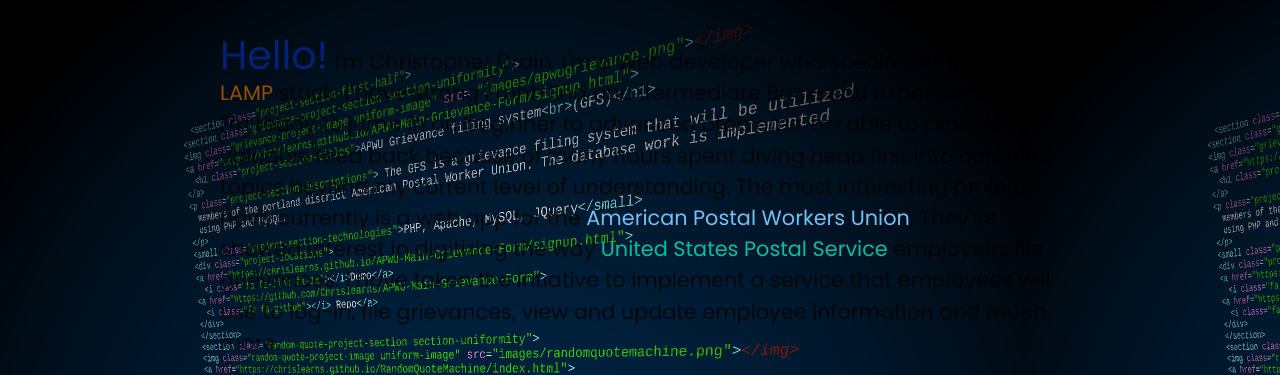
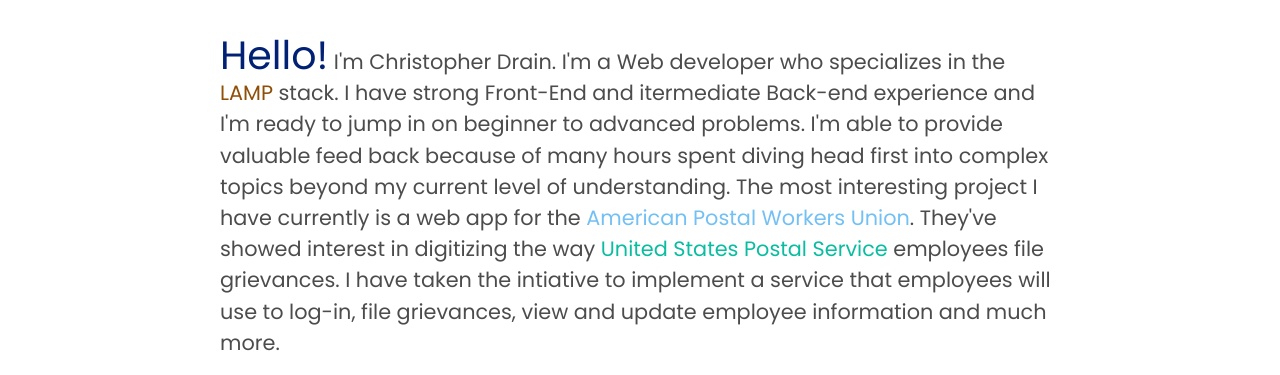
Before and after one commit to Chrislearns/CSS-Portfolio, a plain HTML site: page index.html in a window 1280 px wide. Shown: the top 375 px of the page. Drawn offline with Linux system fonts and the light colour scheme.

Commit message:
backtrack

```diff
--- a/main.css
+++ b/main.css
@@ -28,7 +28,7 @@ footer, header, hgroup, menu, nav, section {
 	display: block;
 }
 body {
-	background-image: url("images/htmlmarmoset.png");
+
 	line-height: 1;
   color: rgba(0,0,0,0.7);
   font-family: Poppins, Helvetica Neue, Arial, sans-serif;
```
